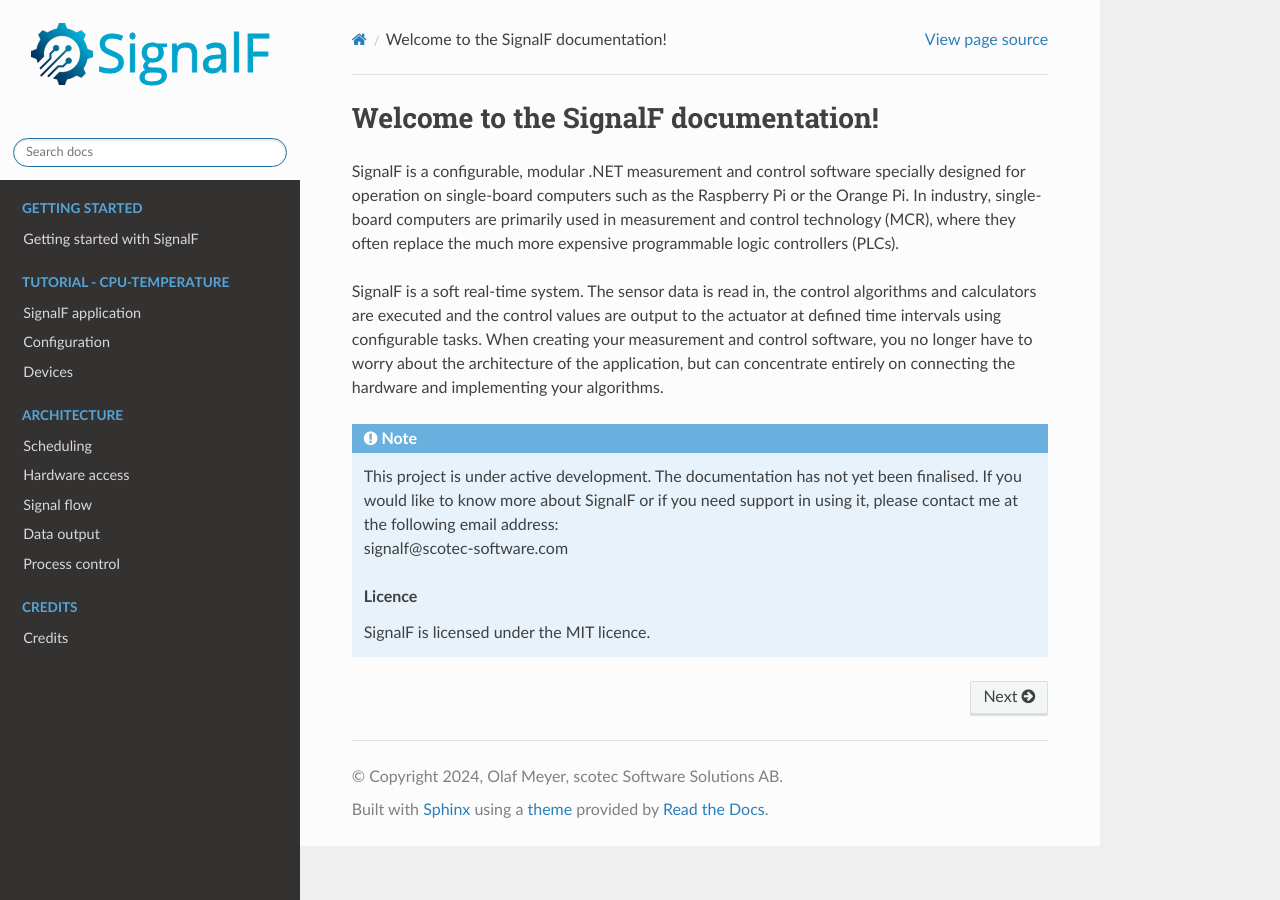
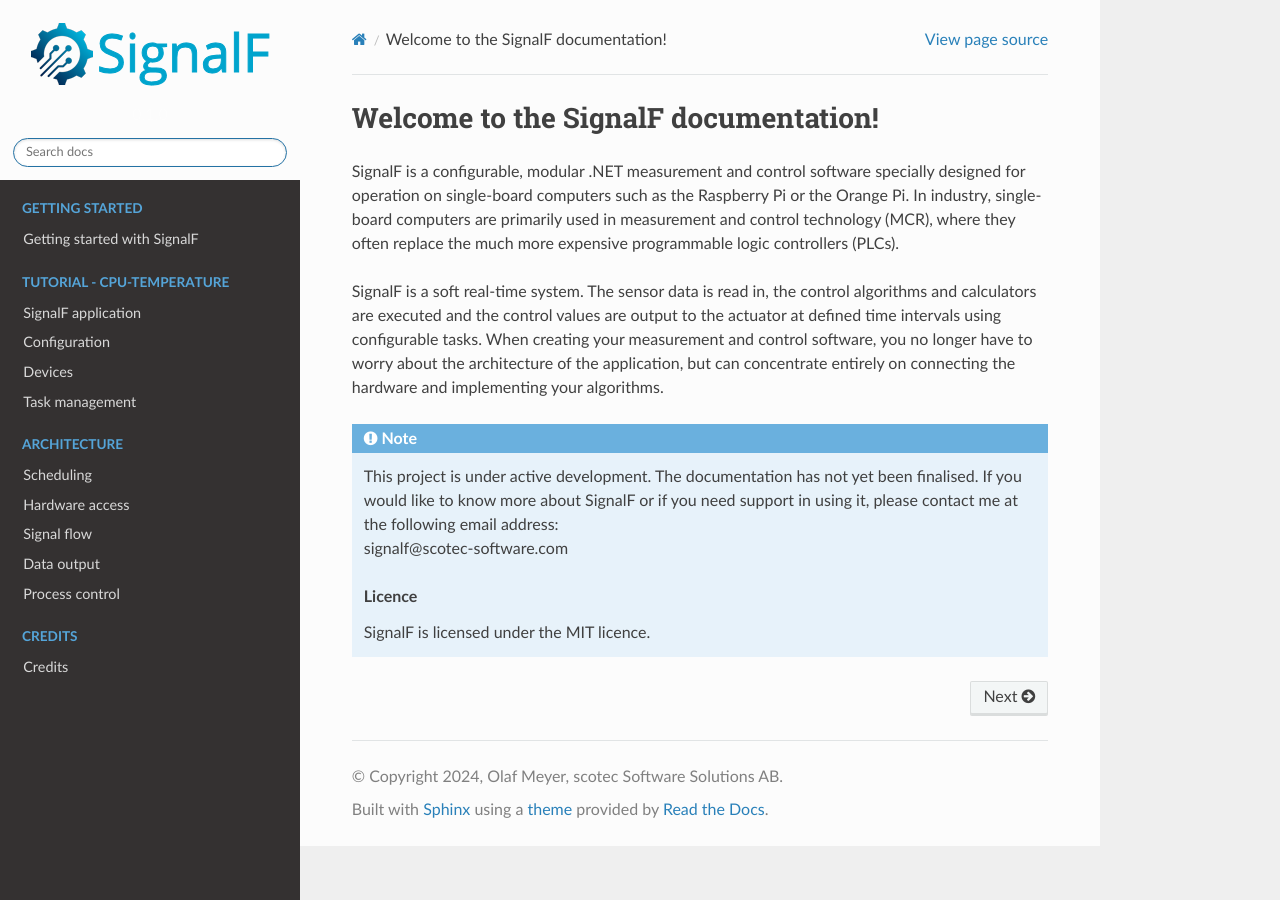
Before and after one commit to SignalF/SignalF.Documentation, a Sphinx documentation site: the page built from docs/source/index.md, in a window 1280 px wide. Built offline with Sphinx 7.4.7 and the Read the Docs theme 2.0.0, drawn with Linux system fonts in a browser that asks for light colours.

Commit message:
Added task management files.

````diff
--- a/docs/source/index.md
+++ b/docs/source/index.md
@@ -18,6 +18,7 @@
 /tutorial/signalf-application
 /tutorial/configuration
 /tutorial/devices
+/tutorial/task-management
 ```
 
 ```{toctree}
````
Also changed, not shown: docs/source/tutorial/task-management.md (added, +1 -0 lines), 1 other file.
